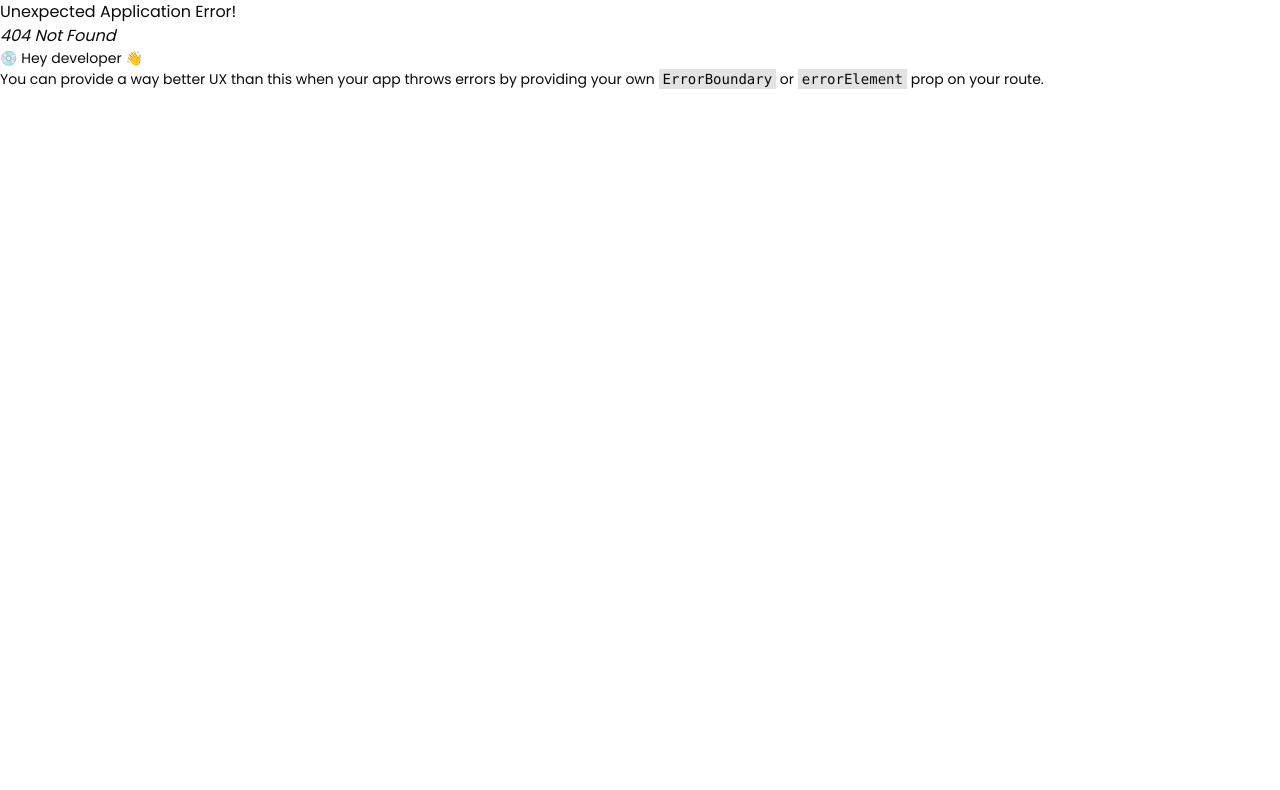
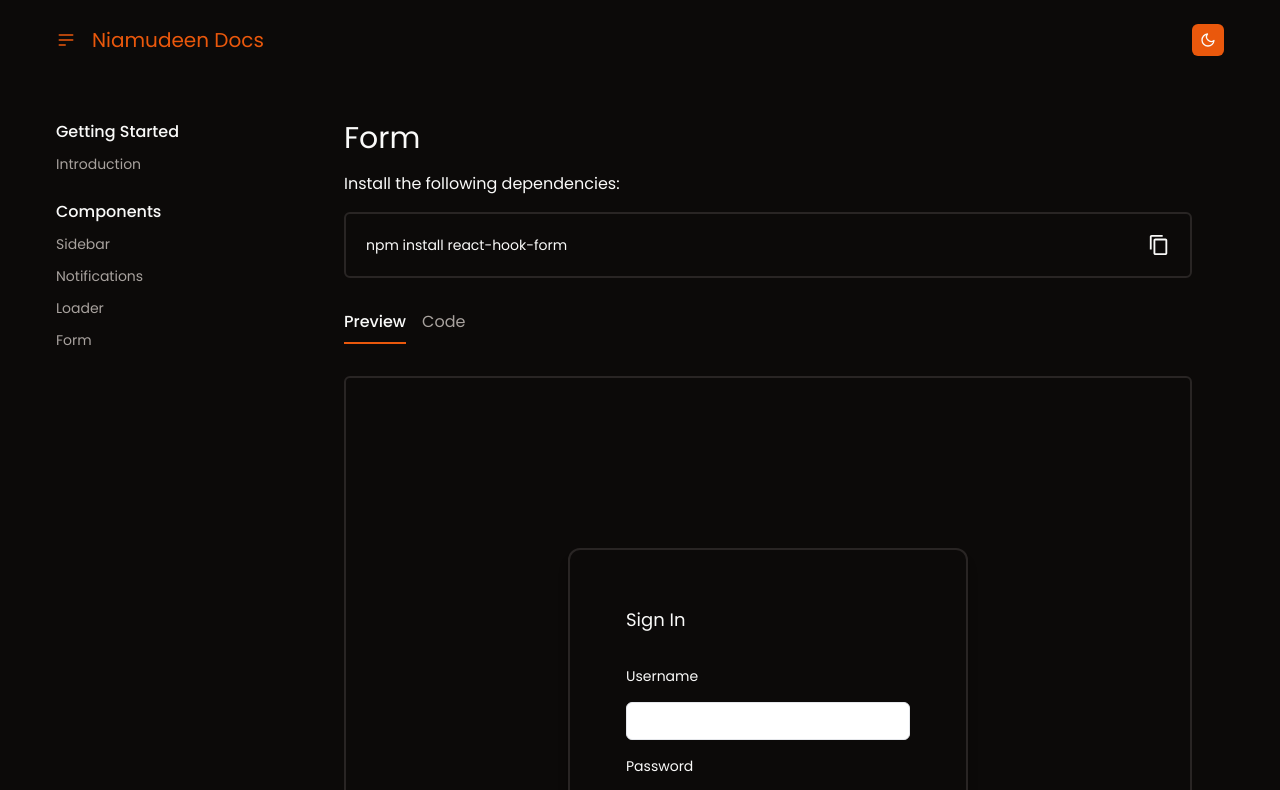
Before and after one commit to niamudeen-pro/niamudeen-docs, a React (Create React App) app: page /components/form in a window 1280 px wide. Before the commit this address had no page. Shown: the top 790 px of the page. Built offline with nearby package versions, Linux system fonts and the light colour scheme.

Commit message:
I have added a form component

```diff
--- a/package.json
+++ b/package.json
@@ -7,7 +7,7 @@
     "@testing-library/jest-dom": "^5.17.0",
     "@testing-library/react": "^13.4.0",
     "@testing-library/user-event": "^13.5.0",
-        "classnames": "^2.5.1",
+    "clsx": "^2.1.1",
     "framer-motion": "^11.5.4",
     "react": "^18.2.0",
     "react-color": "^2.19.3",
@@ -18,6 +18,7 @@
     "react-router-dom": "^6.16.0",
     "react-scripts": "5.0.1",
     "react-toastify": "^9.1.3",
+    "tailwind-merge": "^2.5.3",
     "web-vitals": "^2.1.4"
   },
   "scripts": {
--- a/src/components/layout/MainLayout.jsx
+++ b/src/components/layout/MainLayout.jsx
@@ -1,5 +1,4 @@
 import { useEffect, useState } from "react";
-import classNames from "classnames";
 import { Link } from "react-router-dom";
 import { useDispatch, useSelector } from "react-redux";
 import { MdContentCopy } from "react-icons/md";
@@ -8,6 +7,7 @@ import { HiOutlineMenuAlt2 } from "react-icons/hi";
 import { closeSidebar, toggleSidebar } from "../../store/features/sidebarSlice";
 import useWindowSize from "../../hooks/useWindowSize";
 import { ALL_ROUTES } from "../../routes";
+import { cn } from "../../utils";
 
 export default function MainLayout({
   children,
@@ -67,7 +67,7 @@ export default function MainLayout({
   return (
     <div className="flex flex-col md:flex-row mt-10">
       <aside
-        className={classNames(
+        className={cn(
           "p-4 md:p-0  md:top-0 md:block fixed inset-y-0 left-0 z-50 w-64 overflow-y-auto  transition duration-200 ease-in-out md:relative md:translate-x-0  bg-white dark:bg-black md:bg-transparent md:dark:bg-transparent",
           { "!hidden": !isSidebarOpen }
         )}
@@ -84,7 +84,7 @@ export default function MainLayout({
             COMPONENTS.map((section, index) => (
               <div key={index} className="mb-6">
                 <h2 className="mb-2 text-base font-medium">{section.title}</h2>
-                <ul>
+                <ul className="space-y-2">
                   {section.links.map((link, linkIndex) => (
                     <li key={linkIndex} className="mb-1">
                       <Link
@@ -196,7 +196,7 @@ function CodeSnippetTabContent({ snippet, filename, activeTab }) {
       {activeTab === "code" && (
         <div className="border-border border-2 p-5 rounded-md mb-6 max-h-[800px] overflow-y-auto hide_scrollbar">
           <div className="flex_between mb-6">
-            <p className="bg-gray-50 dark:bg-primary px-4 py-2 rounded-md">
+            <p className="bg-primary text-white px-4 py-2 rounded-md">
               {filename}
             </p>
             <MdContentCopy
--- a/src/components/shared/FormFieldError.jsx
+++ b/src/components/shared/FormFieldError.jsx
@@ -1,3 +1,3 @@
-export default function FormFieldError({ message = '' }) {
-    return <p className="text-red-500 text-xs">{message.toString()}</p>;
+export default function FormFieldError({ message = "" }) {
+  return <p className="text-red-500 text-xs">{message.toString()}</p>;
 }
--- a/src/constants/index.js
+++ b/src/constants/index.js
@@ -1,23 +1,100 @@
 export const BRAND_NAME = "Niamudeen Docs";
 
-export const REGEX = {
-  EMAIL: /^[^@ ]+@[^@ ]+\.[^@ .]{2,}$/,
-  PHONE: /^[6-9]\d{9}$/,
-};
+const FIELD_REQUIRED = "This field is required";
 
-export const FORM_ERROR_MESSAGES = {
-  REQUIRED: "This field is required",
-  EMAIL: {
-    INVALID: "Please provide a valid email address",
+const FORMINPUT_LIST = [
+  {
+    name: "name",
+    label: "Name",
+    type: "name",
+    placeholder: "Enter your name",
+    rules: {
+      required: {
+        value: true,
+        message: FIELD_REQUIRED,
+      },
+    },
+    isSignup: true,
   },
-  PASSWORD: {
-    MIN_LENGTH: "Please provide a password with at least 3 characters",
+  {
+    name: "username",
+    label: "Username",
+    type: "username",
+    placeholder: "Enter your username",
+    rules: {
+      required: {
+        value: true,
+        message: FIELD_REQUIRED,
+      },
+    },
+    isSignup: true,
+    isLogin: true,
   },
-  PHONE: {
-    INVALID: "Please provide a valid phone number",
+  {
+    name: "email",
+    label: "Email",
+    type: "email",
+    placeholder: "Enter your email",
+    rules: {
+      required: {
+        value: true,
+        message: FIELD_REQUIRED,
+      },
+      pattern: {
+        value: /^[^@ ]+@[^@ ]+\.[^@ .]{2,}$/,
+        message: "Please enter a valid email",
+      },
+    },
+
+    isSignup: true,
   },
-};
+  {
+    name: "password",
+    label: "Password",
+    type: "password",
+    placeholder: "Enter your password",
+    rules: {
+      required: {
+        value: true,
+        message: FIELD_REQUIRED,
+      },
+      minLength: {
+        value: 3,
+        message: "Password must be at least 3 characters",
+      },
+    },
+    isLogin: true,
+    isSignup: true,
+  },
+  {
+    name: "contactNumber",
+    label: "Contact Number",
+    type: "contactNumber",
+    placeholder: "Enter your contactNumber",
+    rules: {
+      required: {
+        value: true,
+        message: FIELD_REQUIRED,
+      },
+      maxLength: {
+        value: 10,
+        message: "Password must be at least 10 characters",
+      },
+      minLength: {
+        value: 10,
+        message: "Password must be at least 10 characters",
+      },
+    },
+    isSignup: true,
+  },
+  {
+    name: "referCode",
+    label: "Refer Code",
+    type: "referCode",
+    placeholder: "Enter your referCode",
+    rules: {},
+    isSignup: true,
+  },
+];
 
-export const RESPONSE_MESSAGES = {
-  SEVER_ERROR: "Something went wrong. Please try again",
-};
+export { FORMINPUT_LIST };
--- /dev/null
+++ b/src/pages/components/Form.jsx
@@ -0,0 +1,250 @@
+import MainLayout from "../../components/layout/MainLayout";
+import { useForm } from "react-hook-form";
+import { FORMINPUT_LIST } from "../../constants";
+import { Link } from "react-router-dom";
+import FormFieldError from "../../components/shared/FormFieldError";
+
+export default function FormComponent() {
+  const {
+    register,
+    handleSubmit,
+    formState: { errors },
+  } = useForm();
+
+  const packagesToInstalled = [
+    {
+      name: "npm install react-hook-form",
+      link: "https://www.npmjs.com/package/react-hook-form",
+    },
+  ];
+
+  const LOGIN_INPUT_LIST =
+    FORMINPUT_LIST.filter((input) => input.isLogin) || [];
+
+  const onSubmit = (data) => {
+    console.log(data);
+  };
+
+  return (
+    <MainLayout
+      title="Form"
+      description=""
+      codeSnippet={codeSnippet}
+      packagesToInstalled={packagesToInstalled}
+      filename="components/LoginForm.jsx"
+      codeSnippet2={{
+        snippet: codeSnippet2,
+        filename: "constants/index.js",
+      }}
+      codeSnippet3={{
+        snippet: codeSnippet3,
+        filename: "components/shared/FormFieldError.jsx",
+      }}
+    >
+      <section className="mx-auto max-w-[1200px] px-4 overflow-hidden min-h-[800px] flex_center">
+        <form
+          className="max-w-[400px] min-h-[500px] mx-auto text-lg p-14 rounded-xl space-y-8 shadow-lg dark:border-border dark:border-2"
+          onSubmit={handleSubmit(onSubmit)}
+        >
+          <h2>Sign In</h2>
+
+          <div className="space-y-4">
+            {LOGIN_INPUT_LIST?.length > 0 &&
+              LOGIN_INPUT_LIST.map((input) => (
+                <div className="space-y-4 text-sm" key={input.name}>
+                  <label className="capitalize">{input.label}</label>
+                  <input
+                    autoComplete="off"
+                    {...register(input.name, input.rules)}
+                    className="w-full rounded-md border border-gray-200 py-2 pl-4 text-black"
+                  />
+                  {errors[input.name] && (
+                    <FormFieldError message={errors[input.name].message} />
+                  )}
+                </div>
+              ))}
+          </div>
+
+          <button
+            type="submit"
+            className="cursor-pointer rounded-lg bg-orange-500 px-8 py-3 text-xs capitalize text-white shadow-lg transition-all duration-300 ease-in-out hover:bg-orange-700 w-full"
+          >
+            Submit
+          </button>
+
+          <p className="text-center">
+            Don't have an account ?
+            <Link to="/signup" className="ml-2">
+              Sign up
+            </Link>
+          </p>
+        </form>
+      </section>
+    </MainLayout>
+  );
+}
+
+const codeSnippet = `import { useForm } from "react-hook-form";
+import { FORMINPUT_LIST } from "../../constants";
+import { Link } from "react-router-dom";
+import FormFieldError from "../../components/shared/FormFieldError";
+
+export default function FormComponent() {
+  const {
+    register,
+    handleSubmit,
+    formState: { errors },
+  } = useForm();
+
+  const LOGIN_INPUT_LIST =
+    FORMINPUT_LIST.filter((input) => input.isLogin) || [];
+
+  const onSubmit = (data) => {
+    console.log(data);
+  };
+
+  return (
+      <section className="mx-auto max-w-[1200px] px-4 overflow-hidden min-h-[800px] flex_center">
+        <form
+          className="max-w-[400px] min-h-[500px] mx-auto text-lg p-14 rounded-xl space-y-8 shadow-lg dark:border-border dark:border-2"
+          onSubmit={handleSubmit(onSubmit)}
+        >
+          <h2>Sign In</h2>
+
+          <div className="space-y-4">
+            {LOGIN_INPUT_LIST?.length > 0 &&
+              LOGIN_INPUT_LIST.map((input) => (
+                <div className="space-y-4 text-sm" key={input.name}>
+                  <label className="capitalize">{input.label}</label>
+                  <input
+                    autoComplete="off"
+                    {...register(input.name, input.rules)}
+                    className="w-full rounded-md border border-gray-200 py-2 pl-4 text-black"
+                  />
+                  {errors[input.name] && (
+                    <FormFieldError message={errors[input.name].message} />
+                  )}
+                </div>
+              ))}
+          </div>
+
+          <button
+            type="submit"
+            className="cursor-pointer rounded-lg bg-orange-500 px-8 py-3 text-xs capitalize text-white shadow-lg transition-all duration-300 ease-in-out hover:bg-orange-700 w-full"
+          >
+            Submit
+          </button>
+
+          <p className="text-center">
+            Don't have an account ?
+            <Link to="/signup" className="ml-2">
+              Sign up
+            </Link>
+          </p>
+        </form>
+      </section>
+  );
+}`;
+
+const codeSnippet2 = `const FIELD_REQUIRED = "This field is required";
+const FORMINPUT_LIST = [
+  {
+    name: "name",
+    label: "Name",
+    type: "name",
+    placeholder: "Enter your name",
+    rules: {
+      required: {
+        value: true,
+        message: FIELD_REQUIRED,
+      },
+    },
+    isSignup: true,
+  },
+  {
+    name: "username",
+    label: "Username",
+    type: "username",
+    placeholder: "Enter your username",
+    rules: {
+      required: {
+        value: true,
+        message: FIELD_REQUIRED,
+      },
+    },
+    isSignup: true,
+    isLogin: true,
+  },
+  {
+    name: "email",
+    label: "Email",
+    type: "email",
+    placeholder: "Enter your email",
+    rules: {
+      required: {
+        value: true,
+        message: FIELD_REQUIRED,
+      },
+      pattern: {
+        value: /^[^@ ]+@[^@ ]+\.[^@ .]{2,}$/,
+        message: "Please enter a valid email",
+      },
+    },
+
+    isSignup: true,
+  },
+  {
+    name: "password",
+    label: "Password",
+    type: "password",
+    placeholder: "Enter your password",
+    rules: {
+      required: {
+        value: true,
+        message: FIELD_REQUIRED,
+      },
+      minLength: {
+        value: 3,
+        message: "Password must be at least 3 characters",
+      },
+    },
+    isLogin: true,
+    isSignup: true,
+  },
+  {
+    name: "contactNumber",
+    label: "Contact Number",
+    type: "contactNumber",
+    placeholder: "Enter your contactNumber",
+    rules: {
+      required: {
+        value: true,
+        message: FIELD_REQUIRED,
+      },
+      maxLength: {
+        value: 10,
+        message: "Password must be at least 10 characters",
+      },
+      minLength: {
+        value: 10,
+        message: "Password must be at least 10 characters",
+      },
+    },
+    isSignup: true,
+  },
+  {
+    name: "referCode",
+    label: "Refer Code",
+    type: "referCode",
+    placeholder: "Enter your referCode",
+    rules: {},
+    isSignup: true,
+  },
+];
+
+export { FORMINPUT_LIST };`;
+
+const codeSnippet3 = `export default function FormFieldError({ message = "" }) {
+  return <p className="text-red-500 text-xs">{message.toString()}</p>;
+}
+`;
--- a/src/pages/components/Sidebar.jsx
+++ b/src/pages/components/Sidebar.jsx
@@ -1,6 +1,4 @@
 import React, { useEffect, useState } from "react";
-import classNames from "classnames";
-
 import { IoClose } from "react-icons/io5";
 import { RxDashboard } from "react-icons/rx";
 import { GoGift } from "react-icons/go";
@@ -10,6 +8,7 @@ import { RiMenuFill } from "react-icons/ri";
 import { AnimatePresence, motion } from "framer-motion";
 import { AiOutlineLogout } from "react-icons/ai";
 import MainLayout from "../../components/layout/MainLayout";
+import { cn } from "../../utils";
 
 const NAVIGATION_MENUS = [
   {
@@ -80,8 +79,12 @@ export default function Sidebar() {
       link: "https://www.npmjs.com/package/framer-motion",
     },
     {
-      name: "npm install classnames",
-      link: "https://www.npmjs.com/package/classnames",
+      name: "npm install tailwind-merge",
+      link: "https://www.npmjs.com/package/tailwind-merge",
+    },
+    {
+      name: "npm install clsx",
+      link: "https://www.npmjs.com/package/clsx",
     },
   ];
 
@@ -92,6 +95,10 @@ export default function Sidebar() {
       codeSnippet={codeSnippet}
       packagesToInstalled={packagesToInstalled}
       filename="components/Sidebar.jsx"
+      codeSnippet2={{
+        snippet: codeSnippet2,
+        filename: "utils/index.jsx",
+      }}
     >
       <section className="flex min-h-screen text-white">
         <aside className="p-5 bg-orange-500">
@@ -144,7 +151,7 @@ export default function Sidebar() {
                 {NAVIGATION_MENUS?.map((menu) => (
                   <li
                     key={menu.id}
-                    className={classNames(
+                    className={cn(
                       "relative group flex gap-4 rounded-md py-3 px-4 items-center cursor-pointer transition-all duration-300  hover:bg-white hover:text-black",
                       {
                         "justify-center": !isOpen,
@@ -175,7 +182,7 @@ export default function Sidebar() {
               </ul>
             </nav>
             <div
-              className={classNames(
+              className={cn(
                 "flex  gap-4 rounded-md py-3 px-4 items-center cursor-pointer transition-all duration-300    absolute bottom-0 w-full hover:bg-white hover:text-black",
                 {
                   "justify-center": !isOpen,
@@ -211,8 +218,6 @@ export default function Sidebar() {
 }
 
 const codeSnippet = `import React, { useEffect, useState } from "react";
-import classNames from "classnames";
-
 import { IoClose } from "react-icons/io5";
 import { RxDashboard } from "react-icons/rx";
 import { GoGift } from "react-icons/go";
@@ -222,6 +227,7 @@ import { RiMenuFill } from "react-icons/ri";
 import { AnimatePresence, motion } from "framer-motion";
 import { AiOutlineLogout } from "react-icons/ai";
 import MainLayout from "../../components/layout/MainLayout";
+import { cn } from "../../utils";
 
 const NAVIGATION_MENUS = [
   {
@@ -333,7 +339,7 @@ export default function Sidebar() {
                 {NAVIGATION_MENUS?.map((menu) => (
                   <li
                     key={menu.id}
-                    className={classNames(
+                    className={cn(
                       "relative group flex gap-4 rounded-md py-3 px-4 items-center cursor-pointer transition-all duration-300  hover:bg-white hover:text-black",
                       {
                         "justify-center": !isOpen,
@@ -364,7 +370,7 @@ export default function Sidebar() {
               </ul>
             </nav>
             <div
-              className={classNames(
+              className={cn(
                 "flex  gap-4 rounded-md py-3 px-4 items-center cursor-pointer transition-all duration-300    absolute bottom-0 w-full hover:bg-white hover:text-black",
                 {
                   "justify-center": !isOpen,
@@ -397,3 +403,11 @@ export default function Sidebar() {
       </section>
   );
 }`;
+
+const codeSnippet2 = `import { clsx } from "clsx";
+import { twMerge } from "tailwind-merge";
+
+export function cn(...inputs) {
+  return twMerge(clsx(inputs));
+}
+`;
--- a/src/routes/index.js
+++ b/src/routes/index.js
@@ -5,6 +5,7 @@ import AppLayout from "../components/layout/AppLayout";
 import Sidebar from "../pages/components/Sidebar";
 import NotificationsComponent from "../pages/components/Notifications";
 import LoaderComponent from "../pages/components/Loader";
+import FormComponent from "../pages/components/Form";
 
 export const ALL_ROUTES = [
   {
@@ -30,6 +31,12 @@ export const ALL_ROUTES = [
     path: "/components/loader",
     element: <LoaderComponent />,
   },
+  {
+    id: 5,
+    title: "Form",
+    path: "/components/form",
+    element: <FormComponent />,
+  },
 ];
 
 export const PRIVATE_ROUTES =
--- /dev/null
+++ b/src/utils/index.js
@@ -0,0 +1,6 @@
+import { clsx } from "clsx";
+import { twMerge } from "tailwind-merge";
+
+export function cn(...inputs) {
+  return twMerge(clsx(inputs));
+}
```
Also changed, not shown: 1 other file (tests, documents, lock files or other folders). Lines whose indentation alone changed are shown as unchanged.
